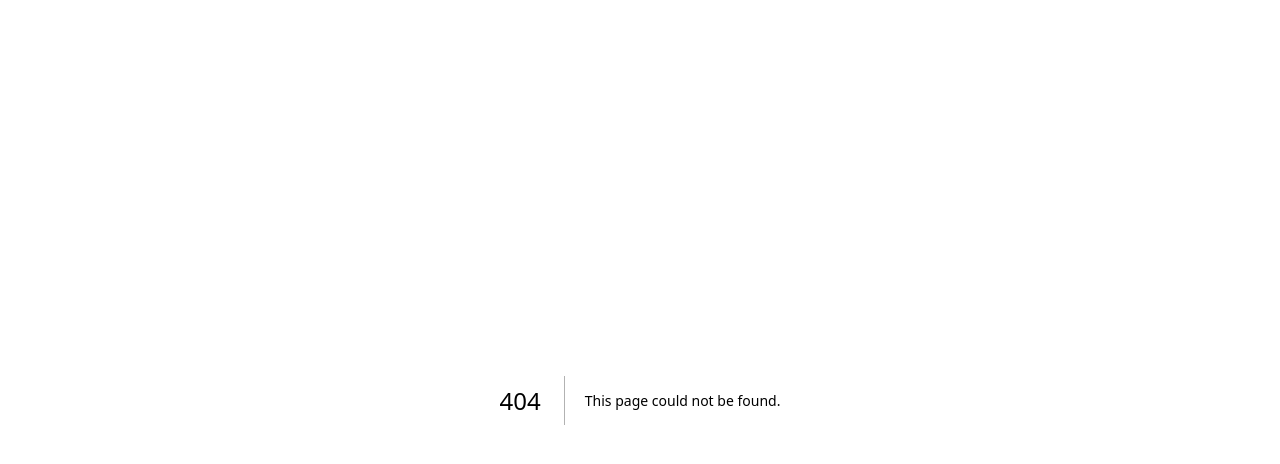
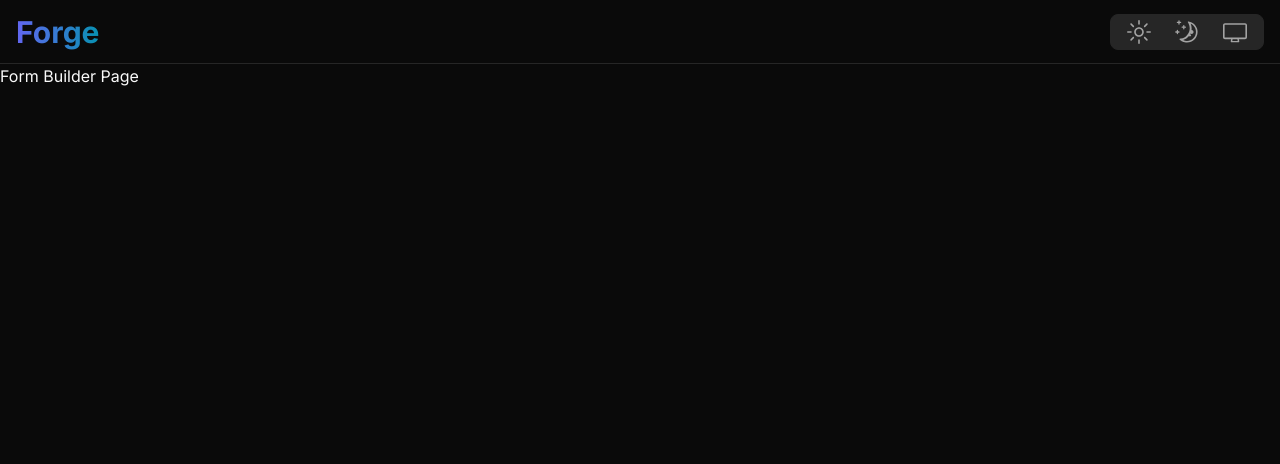
Before and after one commit to taurusilver7/forge, a Next.js app: page /builder/1 in a window 1280 px wide. Before the commit this address had no page. Shown: the top 464 px of the page. Built offline with nearby package versions, Linux system fonts and the light colour scheme.

Commit message:
builder/[id] route

```diff
--- /dev/null
+++ b/app/(dashboard)/builder/[id]/layout.tsx
@@ -0,0 +1,9 @@
+import React, { ReactNode } from "react";
+
+export default function RootLayout({
+	children,
+}: {
+	children: React.ReactNode;
+}) {
+	return <div className="flex w-full flex-grow mx-auto">{children}</div>;
+}
--- /dev/null
+++ b/app/(dashboard)/builder/[id]/page.tsx
@@ -0,0 +1,9 @@
+import React from 'react'
+
+const BuilderPage = () => {
+  return (
+    <div>Form Builder Page</div>
+  )
+}
+
+export default BuilderPage
```
Also changed, not shown: app/(dashboard)/builder/[id]/error.tsx (added).
